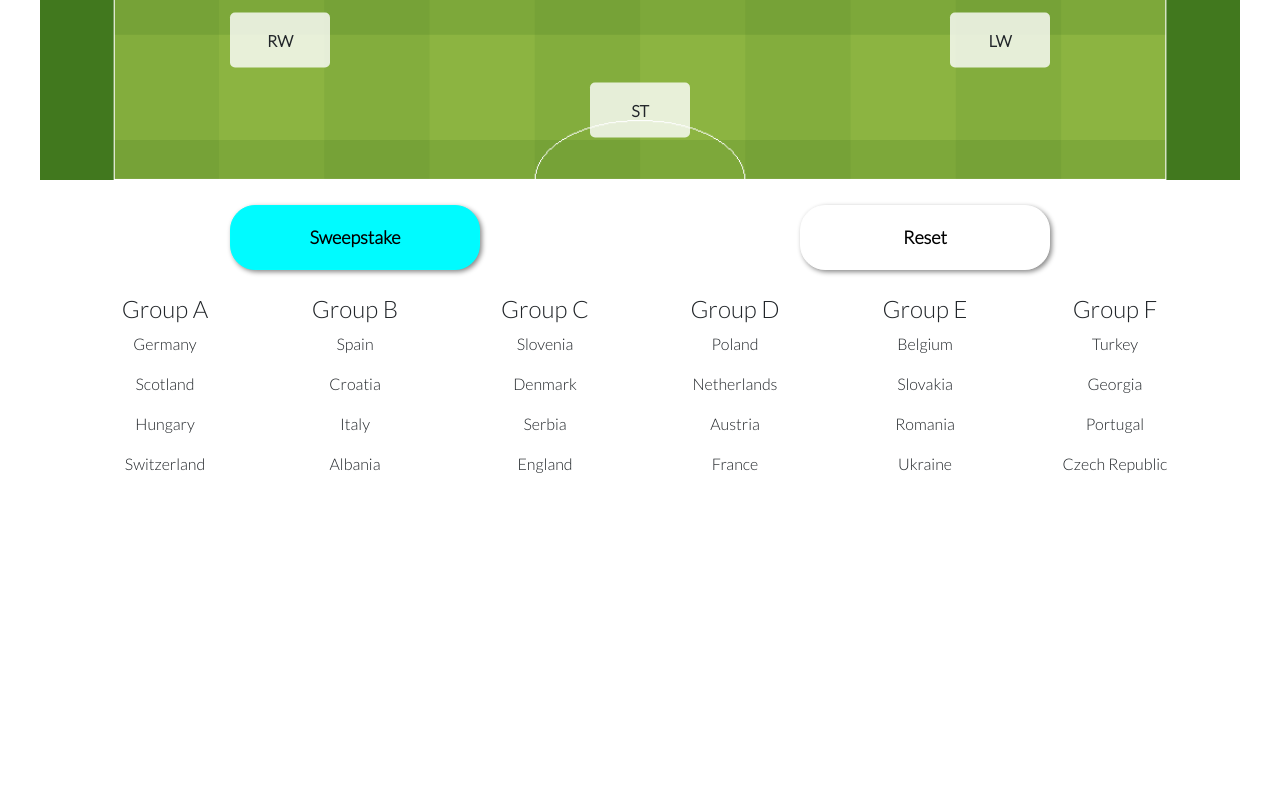
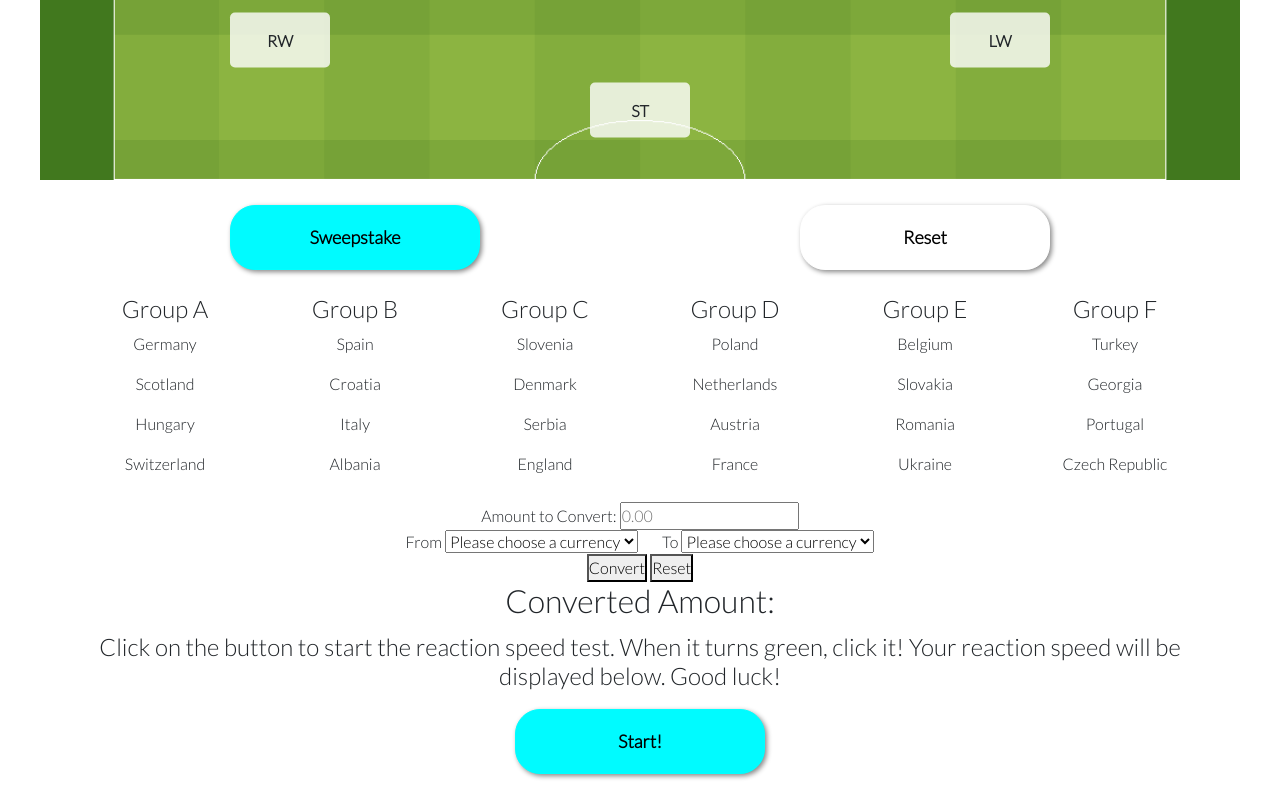
Before and after one commit to AndyJames11/AndrewJames11.co.uk, a website: page jstest.html in a window 1280 px wide. Shown: the part 1814-2614 px from the top of the page. Before the commit the page ends 2321 px from the top, so only its background shows below. Drawn offline with nearby package versions, Linux system fonts and the light colour scheme.

Commit message:
Add working currency convertor. Add comments to the code

```diff
--- a/jstest.html
+++ b/jstest.html
@@ -171,6 +171,80 @@
     </div>
   </div>
 </div>
+
+<!-- CURRENCY CONVERTOR SECTION -->
+
+<!-- AMOUNT TO CONVERT -->
+  <div class="container text-center" id="convertor">
+    <label for="currencyAmount">Amount to Convert:</label>
+    <input type="text" class="currencyAmount" placeholder="0.00" id="currencyAmount">
+
+  <!-- CONVERTED FROM -->
+    <div class="row justify-content-center">
+      <div class="col-sm-auto">
+        <span>From</span>
+        <select id="currencyFrom" name="currencyFrom">
+          <option value="Select One">Please choose a currency</option>
+          <option value="AUD">AUD ($)</option>
+          <option value="CAD">CAD ($)</option>
+          <option value="CNY">CNY (¥)</option>
+          <option value="EUR">EUR (€)</option>
+          <option value="GBP">GBP (£)</option>
+          <option value="JPY">JPY (¥)</option>
+          <option value="USD">USD ($)</option>
+        </select>
+      </div>
+
+      <!-- CURRENCY TO CONVERT TO -->
+      <div class="col-sm-auto">
+        <span>To</span>
+        <select id="currencyTo" name="currencyTo">
+          <option value="Select One">Please choose a currency</option>
+          <option value="AUD">AUD ($)</option>
+          <option value="CAD">CAD ($)</option>
+          <option value="CNY">CNY (¥)</option>
+          <option value="EUR">EUR (€)</option>
+          <option value="GBP">GBP (£)</option>
+          <option value="JPY">JPY (¥)</option>
+          <option value="USD">USD ($)</option>
+        </select>
+      </div>
+
+
+      <!-- CURRENCY CONVERT BUTTONS/RESULT -->
+      <div class="row justify-content-center">
+        <div class="col-sm-auto">
+          <button class="convertorBtns" id="convert" type="submit" onClick="Convert()">Convert</button>
+          <button class="convertorBtns" onclick="clearVal()">Reset</button>
+        </div>
+      </div>
+      <div id="finalAmount" class="text-center">
+        <h2>Converted Amount:
+          <span class="finalValue" id="finalValue" style="color:rgb(0, 0, 0);"></span>
+        </h2>
+      </div>
+    </div>
+  </div>
+
+  <!-- Reaction Game -->
+  <div class="container text-center">
+    <div class="row justify-content-center">
+      <div class="col-sm-12">
+        <h4 id="reactionHeader">Click on the button to start the reaction speed test. When it turns green, click it! Your reaction speed will be displayed below. Good luck!</h4>
+      </div>
+    </div>
+    <div class="row justify-content-center">
+      <div class="col-sm-12">
+        <button class="randomButtons" id="reactionButton" onclick="reactionGame()">Start!</button>
+      </div>
+    </div>
+    <div class="row justify-content-center">
+      <div class="col-sm-12">
+        <p id="reactionSpeed"></p>
+      </div>
+    </div>
+  </div>
+
   <script src="script.js"></script>
 
 </body>
--- a/script.js
+++ b/script.js
@@ -228,7 +228,6 @@ function getVisiblePositions() {
 // Possible dark/light mode switch
 
 
-
 // SWEEPSTAKE SECTION
 
 // Stores the styling and text of the elements at the point the page is loaded
@@ -281,3 +280,50 @@ function resetSweepstake() {
         countryElements[i].style.color = originalCountryColor[i];
     }
 }
+
+// CURRENCY CONVERTOR
+
+// API key required for getting conversion rates from v6.exchangerate-api.com
+const apiKey = "307f81c5347b7086b868c498";
+
+// Retrieves values from the form.
+let currencyAmount = document.getElementById("currencyAmount"); // ID of amount to convert field
+let currencyFrom = document.getElementById("currencyFrom"); // ID for 'From' field
+let currencyTo = document.getElementById("currencyTo"); // ID for 'To' field
+let convert = document.getElementById("convert"); // ID of the 'Convert' button
+let result = document.getElementById("finalValue"); // ID of the result field
+
+function Convert() { // Adapted from --------XXXXXXXXX
+    let fromCurrency = currencyFrom.value; // Obtains currency selected in 'From' field
+    let toCurrency = currencyTo.value; // Obtains currency selected in 'To' field
+    let amount = parseFloat(currencyAmount.value); // Converts value in 'amount' field to a 'floating-point number'.
+    // JavaScript may interpret inputs in this field as Strings even if they are numbers.
+    // This is likely not necessary but I read online that this is considered good practice
+
+    // If input is not a number (NaN) an alert appears asking to enter a valid number
+    if (isNaN(amount) || amount <= 0) {
+        alert("Please enter a valid amount.");
+        return;
+    }
+
+    // Obtains current conversion rates from the currency converter API.
+    fetch(`https://v6.exchangerate-api.com/v6/${apiKey}/latest/${fromCurrency}`)
+    .then(response => response.json())
+    .then(data => {
+        if (data.conversion_rates && data.conversion_rates[toCurrency]) {
+            let rate = data.conversion_rates[toCurrency];
+            let total = rate * amount;
+            result.innerHTML = `${amount} ${fromCurrency} = ${total.toFixed(2)} ${toCurrency}`;
+        }
+    })
+    .catch(error => {
+        console.error('Error fetching the exchange rate:', error);
+        result.innerHTML = "Sorry, something went wrong.";
+    });
+};
+
+
+// REACTION TIME GAME
+
+function reactionGame() {
+}
```
